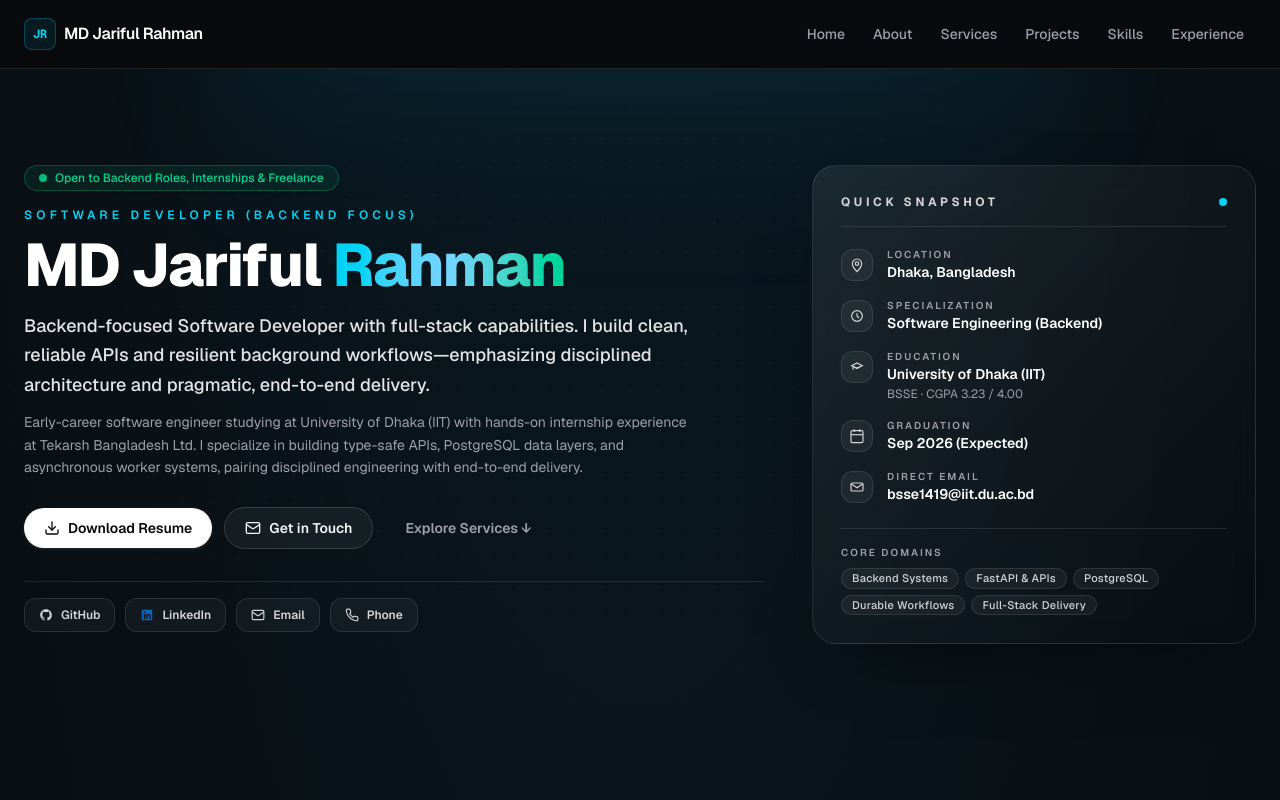
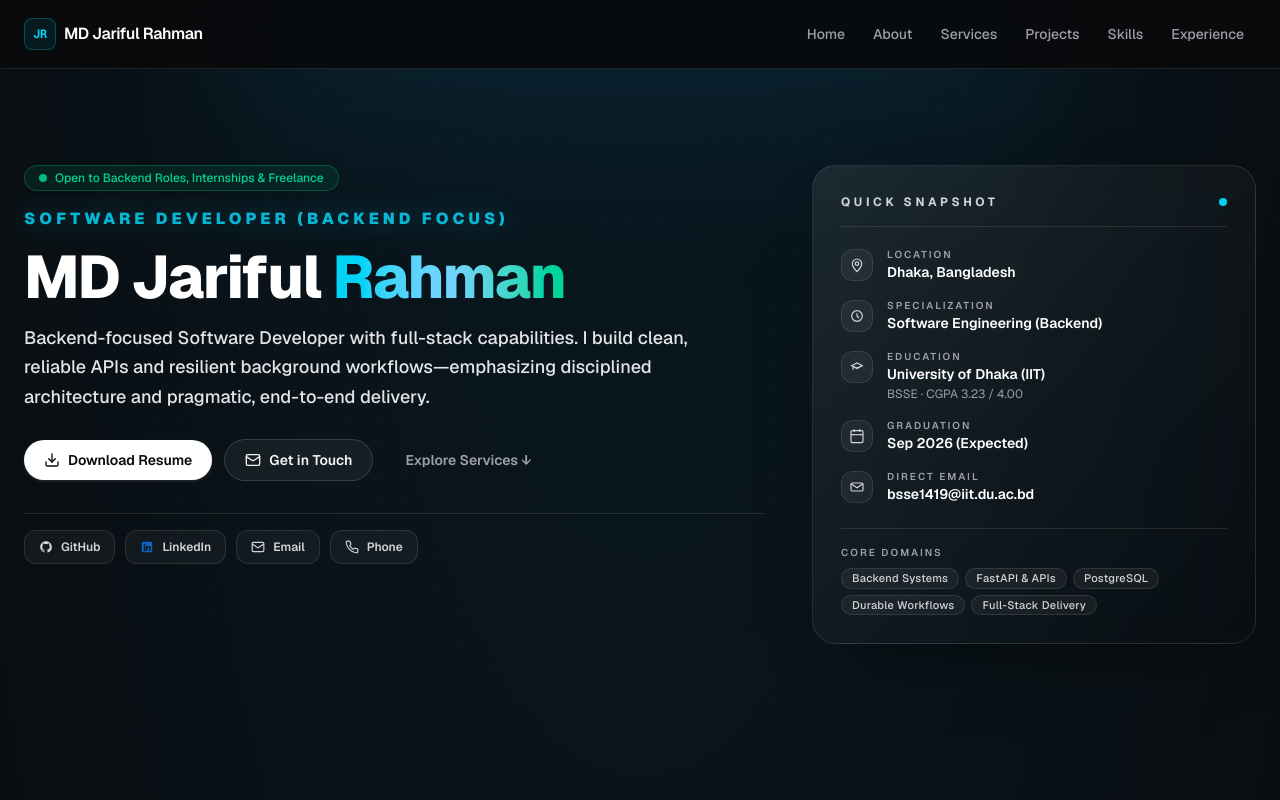
Before and after one commit to jarifulovi/jr-portfolio, a Next.js app: page / in a window 1280 px wide. Shown: the top 800 px of the page. Built offline with nearby package versions, Linux system fonts and the light colour scheme.

Commit message:
feat: add text shimmer animation and update profile card typography and layout

```diff
--- a/src/app/globals.css
+++ b/src/app/globals.css
@@ -41,3 +41,30 @@ body {
 ::-webkit-scrollbar-thumb:hover {
   background: #3f3f46;
 }
+
+/* Seamless Glyph-Only Text Shimmer */
+@keyframes text-shimmer {
+  0% {
+    background-position: 100% 0;
+  }
+  100% {
+    background-position: -100% 0;
+  }
+}
+
+.text-shimmer {
+  background-image: linear-gradient(
+    115deg,
+    #06b6d4 40%,
+    #a5f3fc 48%,
+    #ffffff 50%,
+    #a5f3fc 52%,
+    #06b6d4 60%
+  );
+  background-size: 200% 100%;
+  -webkit-background-clip: text;
+  background-clip: text;
+  color: transparent;
+  display: inline-block;
+  animation: text-shimmer 4s linear infinite;
+}
--- a/src/components/sections/ProfileCard.tsx
+++ b/src/components/sections/ProfileCard.tsx
@@ -73,12 +73,13 @@ export const ProfileCard: React.FC<ProfileCardProps> = ({ profile, links }) => {
         <span>{profile.availability || "Open to Backend Roles & Internships"}</span>
       </div>
 
-      <p className="text-xs font-semibold uppercase tracking-[0.35em] text-cyan-400">
+      {/* Main Role with Seamless Glyph-Clipped Shimmer */}
+      <p className="text-shimmer text-sm sm:text-base font-black uppercase tracking-[0.25em] drop-shadow-[0_0_12px_rgba(6,182,212,0.35)]">
         {profile.role}
       </p>
 
       {/* Dynamic Name with Gradient on Last Name */}
-      <h1 className="mt-3 text-4xl font-extrabold tracking-tight text-white sm:text-5xl lg:text-6xl">
+      <h1 className="mt-4 text-4xl font-extrabold tracking-tight text-white sm:text-5xl lg:text-6xl">
         {firstName}{" "}
         <span className="bg-gradient-to-r from-cyan-400 via-sky-300 to-emerald-400 bg-clip-text text-transparent">
           {lastName}
@@ -87,10 +88,6 @@ export const ProfileCard: React.FC<ProfileCardProps> = ({ profile, links }) => {
 
       <p className="mt-4 max-w-2xl text-lg font-medium leading-relaxed text-zinc-200">
         {profile.headline}
-      </p>
-
-      <p className="mt-3 max-w-2xl text-sm leading-relaxed text-zinc-400">
-        {profile.summary}
       </p>
 
       {/* Action Buttons */}
```
